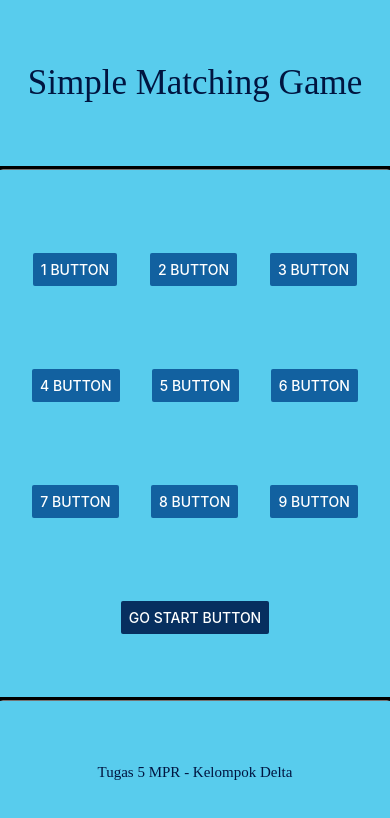
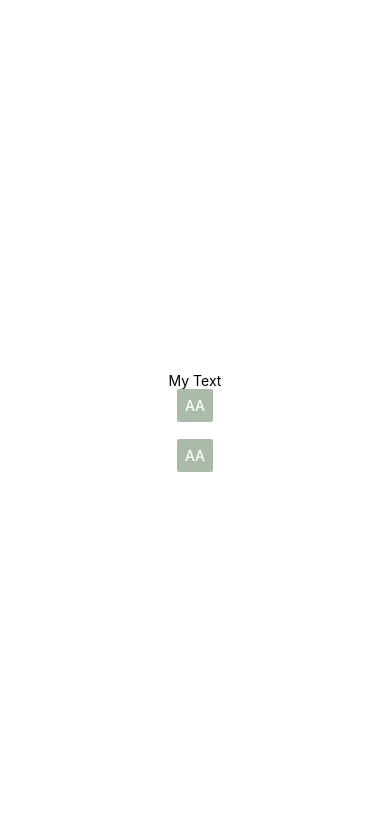
Before and after one commit to zakiburnama/reactNative_memoryGame, a React Native app: screen / in a window 390 px wide. Shown: the top 818 px of the page. Built offline with nearby package versions, Linux system fonts and the light colour scheme.

Commit message:
Game besar mana tapi hrusu by: pak jos

```diff
--- a/App.js
+++ b/App.js
@@ -1,132 +1,90 @@
-import React from 'react';
-import type {Node} from 'react';
-import {
-  Alert,
-  Button,
-  SafeAreaView,
-  StatusBar,
-  StyleSheet,
-  Text,
-  useColorScheme,
-  View,
-} from 'react-native';
+import React, { Component } from 'react';
 
-import {
-  Colors,
-} from 'react-native/Libraries/NewAppScreen';
+import { Button, Text, View, Alert } from 'react-native';
+import { extend } from './node_modules/dayjs/index';
 
-const Separator = () => (
-  <View style={styles.separator} />
-);
+export default class HelloWorldApp extends Component {
+    state = {
+        text: 'My Text', random: 5,
+        charData: ['A', 'B', 'C', 'D', 'E'],
+        topFirstChar: 0, topSecondChar: 0,
+        botFirstChar: 0, botSecondChar: 0,
 
-const App: () => Node = () => {
-  return (
-    <SafeAreaView style={styles.containerAll}>
-      <StatusBar barStyle="dark-content"/>
-      <View style={styles.titleFooterCont}>
-        <Text style={styles.titleStyle}>
-          Simple Matching Game
-        </Text>
-      </View>
-      <Separator/>
-      <View style={styles.fixToText}>
-        <Button
-          color='#1261A0'
-          title="1 button"
-          onPress={() => Alert.alert('1 button pressed')}
-        />
-        <Button
-          color='#1261A0'
-          title="2 button"
-          onPress={() => Alert.alert('2 button pressed')}
-        />
-        <Button
-          color='#1261A0'
-          title="3 button"
-          onPress={() => Alert.alert('3 button pressed')}
-        />
-      </View>
-      <View style={styles.fixToText}>
-        <Button
-          color='#1261A0'
-          title="4 button"
-          onPress={() => Alert.alert('4 button pressed')}
-        />
-        <Button
-          color='#1261A0'
-          title="5 button"
-          onPress={() => Alert.alert('5 button pressed')}
-        />
-        <Button
-          color='#1261A0'
-          title="6 button"
-          onPress={() => Alert.alert('6 button pressed')}
-        />
-      </View>
-      <View style={styles.fixToText}>
-        <Button
-          color='#1261A0'
-          title="7 button"
-          onPress={() => Alert.alert('7 button pressed')}
-        />
-        <Button
-          color='#1261A0'
-          title="8 button"
-          onPress={() => Alert.alert('8 button pressed')}
-        />
-        <Button
-          color='#1261A0'
-          title="9 button"
-          onPress={() => Alert.alert('9 button pressed')}
-        />
-      </View>
-      <View style={styles.fixToText}>
-        <Button
-          color='#072F5F'
-          title="Go Start button"
-          onPress={() => Alert.alert('Go Start button pressed')}
-        />
-      </View>
-      <Separator/>
-      <View style={styles.titleFooterCont}>
-        <Text style={styles.footerStyle}>
-          Tugas 5 MPR - Kelompok Delta
-        </Text>
-      </View>
-    </SafeAreaView>
-  );
-};
+        topButtonText: 'AA',
+        botButtonText: 'AA'
+    }
 
-const styles = StyleSheet.create({
-  containerAll: {
-    justifyContent: 'space-evenly',
-    flex:1,
-    backgroundColor: '#58CCED',
-  },
-  fixToText: {
-    flexDirection: 'row',
-    justifyContent: 'space-evenly',
-    marginTop: 20,
-  },
-  titleFooterCont: {
-    flexDirection: 'row',
-    justifyContent: 'space-evenly',
-  },
-  titleStyle: {
-    color: '#001540',
-    fontSize: 35,
-    fontFamily: 'sans-serif-medium',
-  },
-  footerStyle: {
-    color: '#001540',
-    fontSize: 15,
-    fontFamily: 'sans-serif-condensed',
-  },
-  separator: {
-    borderWidth: 3,
-    borderBottomColor: '#737373',
-    borderBottomWidth: StyleSheet.hairlineWidth,
-  },
-});
+    onPressTop = () => {
 
-export default App;
+        var topValue = this.state.topFirstChar + this.state.topSecondChar;
+        var botValue = this.state.botFirstChar + this.state.botSecondChar;
+
+
+        if (topValue > botValue) {
+            this.setState({ text: 'Benar' })
+        }
+        else {
+            this.setState({ text: 'Salah' })
+        }
+        this.testRandom()
+    }
+
+    onPressBot = () => {
+        var topValue = this.state.topFirstChar + this.state.topSecondChar;
+        var botValue = this.state.botFirstCHar + this.state.botSecondChar;
+        if (topValue < botValue) {
+            this.setState({ text: 'Benar' })
+        }
+        else {
+            this.setState({ text: 'Salah' })
+        }
+        this.testRandom()
+    }
+
+
+    testRandom = () => {
+
+        this.setState({
+            topFirstChar: parseInt(Math.random() * 5, 10),
+            topSecondChar: parseInt(Math.random() * 5, 10),
+
+            botFirstChar: parseInt(Math.random() * 5, 10),
+            botSecondChar: parseInt(Math.random() * 5, 10),
+
+            topButtonText: this.state.charData[this.state.topFirstChar] + this.state.charData[this.state.topSecondChar],
+            botButtonText: this.state.charData[this.state.botFirstChar] + this.state.charData[this.state.botSecondChar]
+            //topButtonText: 'AA',
+            //botButtonText: 'CC'
+
+        })
+    }
+
+    render() {
+        return (
+            <View
+                style={{
+                    flex: 1,
+                    justifyContent: "center",
+                    alignItems: "center"
+                }}>
+                <Text> {this.state.text} </Text>
+                <Button
+                    onPress={this.onPressTop}
+
+                    title={this.state.topButtonText}
+                    color="#AABBAA"
+                />
+
+                <Text>{"\n"}</Text>
+
+                <Button
+                    onPress={this.onPressBot}
+
+                    title={this.state.botButtonText}
+                    color="#AABBAA"
+                />
+
+            </View>
+        )
+    }
+}
```
